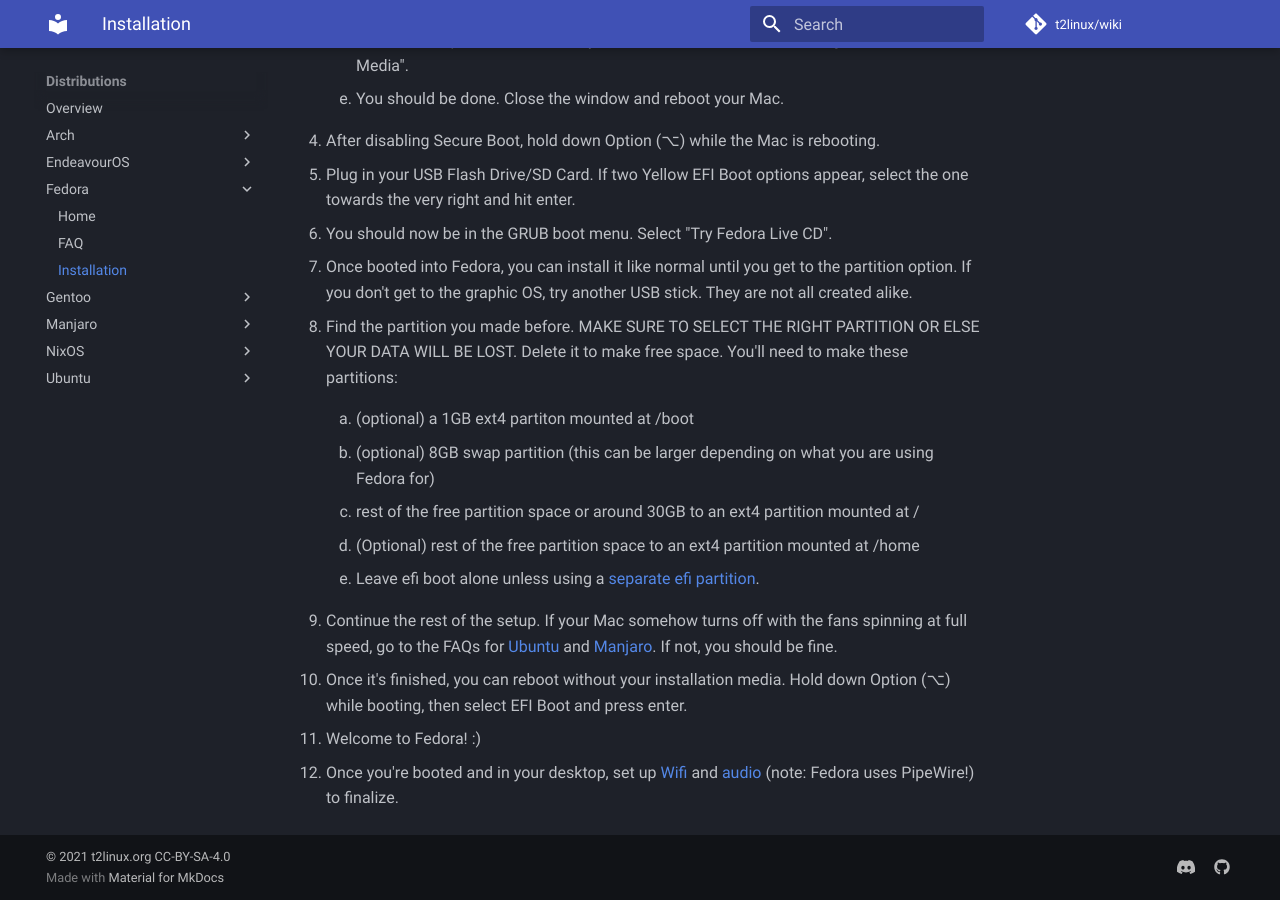
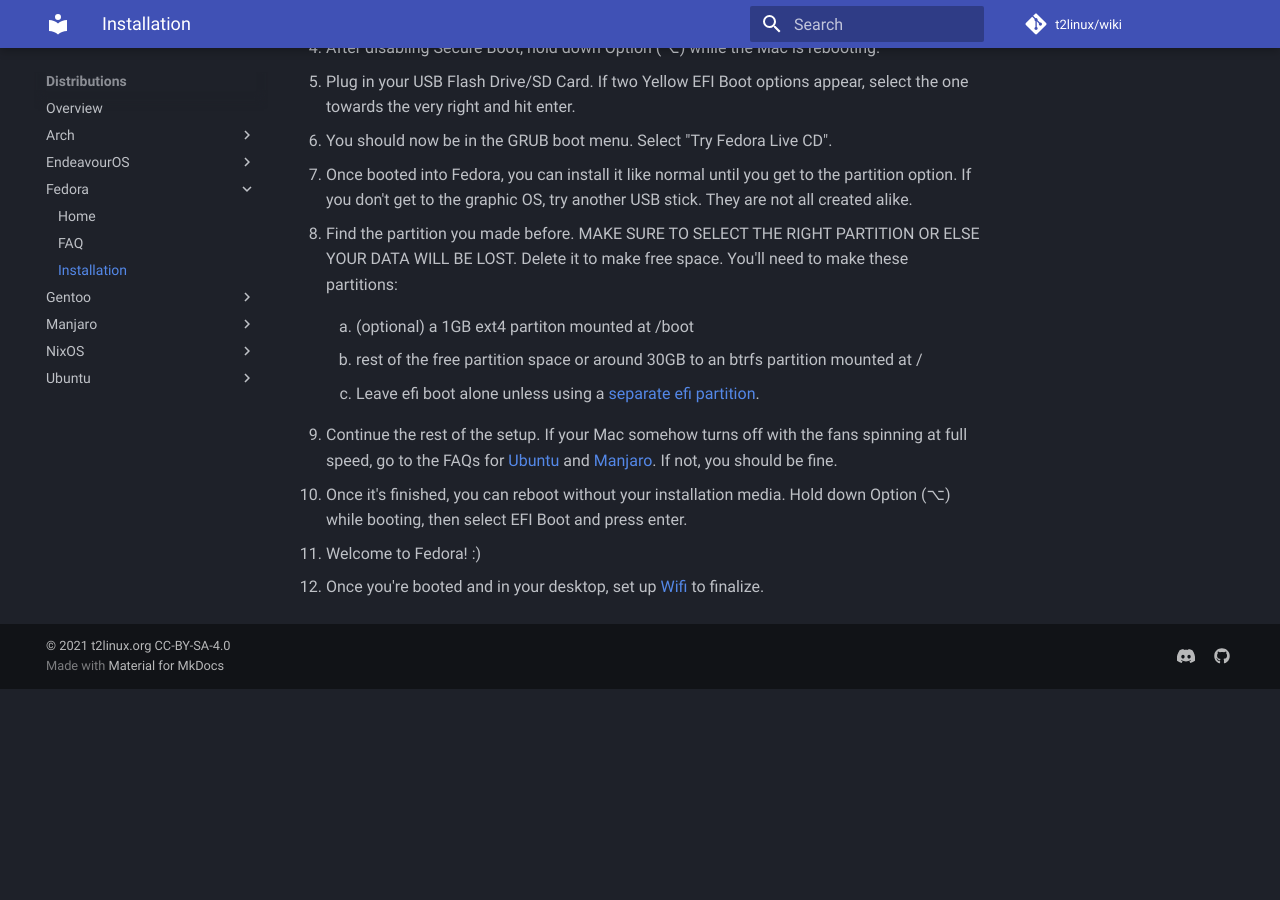
Before and after one commit to t2linux/wiki, an MkDocs documentation site: the page built from docs/distributions/fedora/installation.md, in a window 1280 px wide and 900 px high, scrolled down 1125 px. Built offline with MkDocs 1.6.1 and Material for MkDocs 9.7.7, drawn with Linux system fonts in a browser that asks for light colours; comment, search, counter and statistics services are not loaded; after the commit the page ends 1814 px from its top, so only the background shows below that; some of the changed text lies outside the part shown.

Commit message:
Update instructions for newer Fedora verions. Fix typos.

```diff
--- a/docs/distributions/fedora/installation.md
+++ b/docs/distributions/fedora/installation.md
@@ -2,12 +2,10 @@
 
 Many thanks to Mike for building. You can download a live iso [here](https://github.com/mikeeq/mbp-fedora).
 
-If you need a more updated kernel, audio working out of the box, LUKS, or bluetooth support use the iso fomr [here](https://github.com/sharpenedblade/t2linux-fedora-iso/releases). Follow the instalation instructions below until step 5, then install like a normal Fedora iso. If you do not know how to install Fedora normally, read [this](https://docs.fedoraproject.org/en-US/fedora/latest/install-guide/). Remember to follow the [wifi guide](https://wiki.t2linux.org/guides/wifi/).
+If you need a more updated kernel, use the iso from [here](https://github.com/sharpenedblade/t2linux-fedora-iso/releases). Follow the instalation instructions below until step 5, then install like a normal Fedora iso. If you do not know how to install Fedora normally, read [this](https://docs.fedoraproject.org/en-US/fedora/latest/install-guide/). Remember to follow the [wifi guide](https://wiki.t2linux.org/guides/wifi-bluetooth/).
 
 # Hardware Requirements
 
--   USB-C to Ethernet adapter
-    -   This isn't required, and you can use a USB WiFi Adapter instead.
 -   USB-C to USB adapter. Important: different USB-C to USB adapters work differently - if you're stuck before getting to the graphical UI during boot this may be the problem.
 
 # Install Procedure
@@ -36,15 +34,11 @@ If you need a more updated kernel, audio working out of the box, LUKS, or blueto
 
     1. (optional) a 1GB ext4 partiton mounted at /boot
 
-    2. (optional) 8GB swap partition (this can be larger depending on what you are using Fedora for)
+    2. rest of the free partition space or around 30GB to an btrfs partition mounted at /
 
-    3. rest of the free partition space or around 30GB to an ext4 partition mounted at /
-
-    4. (Optional) rest of the free partition space to an ext4 partition mounted at /home
-
-    5. Leave efi boot alone unless using a [separate efi partition](https://wiki.t2linux.org/guides/windows/#using-seperate-efi-partitions).
+    3. Leave efi boot alone unless using a [separate efi partition](https://wiki.t2linux.org/guides/windows/#using-seperate-efi-partitions).
 
 9. Continue the rest of the setup. If your Mac somehow turns off with the fans spinning at full speed, go to the FAQs for [Ubuntu](https://wiki.t2linux.org/distributions/ubuntu/faq/) and [Manjaro](https://wiki.t2linux.org/distributions/manjaro/faq/). If not, you should be fine.
 10. Once it's finished, you can reboot without your installation media. Hold down Option (⌥) while booting, then select EFI Boot and press enter.
 11. Welcome to Fedora! :)
-12. Once you're booted and in your desktop, set up [Wifi](https://wiki.t2linux.org/guides/wifi/) and [audio](https://wiki.t2linux.org/guides/audio-config/) (note: Fedora uses PipeWire!) to finalize.
+12. Once you're booted and in your desktop, set up [Wifi](https://wiki.t2linux.org/guides/wifi-bluetooth/) to finalize.
```
